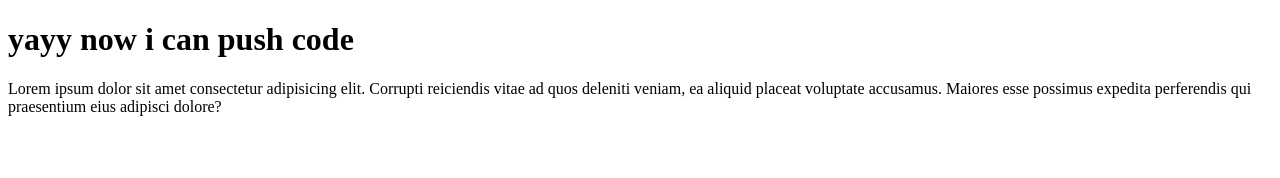
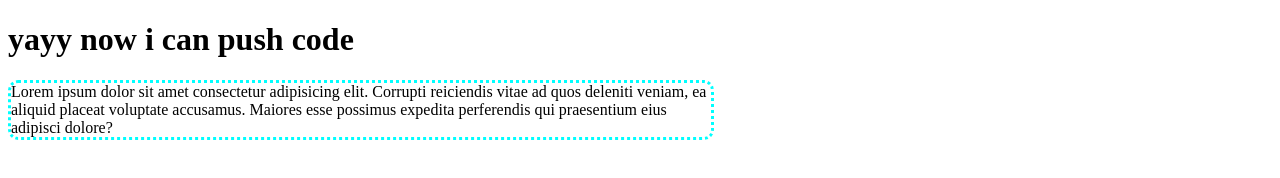
Before and after one commit to suraiyasultana826/my-second-github-repo, a plain HTML site: page index.html in a window 1280 px wide. Drawn offline with Linux system fonts and the light colour scheme.

Commit message:
my second commit

```diff
--- a/index1.html
+++ b/index.html
@@ -4,6 +4,7 @@
     <meta charset="UTF-8">
     <meta name="viewport" content="width=device-width, initial-scale=1.0">
     <title>my second commit</title>
+    <link rel="stylesheet" href="stylesss/index1.css">
 </head>
 <body>
     <h1>yayy now i can push code</h1>
--- /dev/null
+++ b/stylesss/index1.css
@@ -0,0 +1,7 @@
+p{
+    border-radius: 10px;
+    border-color: aqua;
+    border-style: dotted;
+    box-shadow: 10px;
+    width: 700px;
+}
```
